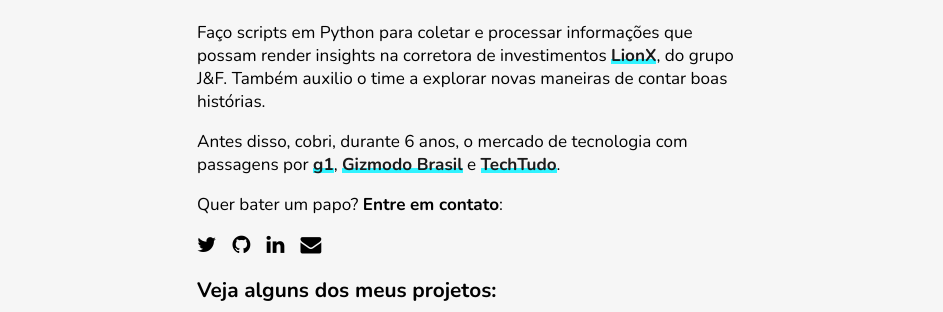
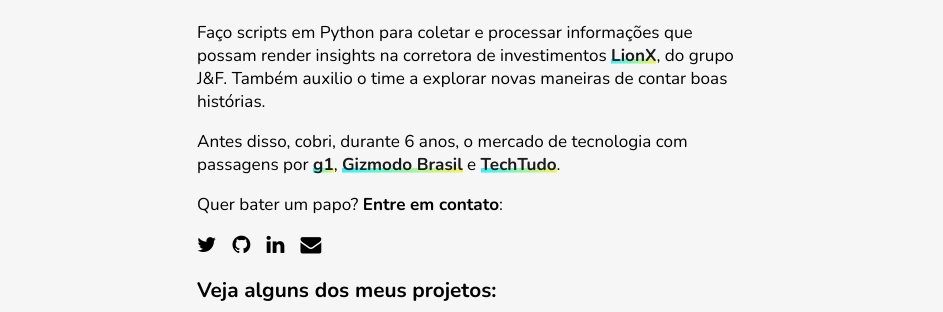
Before and after one commit to alessandrofajr/web_insper, a plain HTML site: page portfolio/index.html in a window 1280 px wide. Shown: the part 127-439 px from the top of the page, without its empty margins (168-1111 px from the left). Drawn offline with nearby package versions, Linux system fonts and the light colour scheme.

Commit message:
Add files via upload

```diff
--- a/portfolio/index.html
+++ b/portfolio/index.html
@@ -15,8 +15,8 @@
             <h1>Olá! Meu nome é Alessandro Feitosa Jr.</h1>
             <h2>Sou jornalista com foco em dados.</h2>
         </div>
-        <p>Faço scripts em Python para coletar e processar informações que possam render insights na corretora de investimentos <a class="highlight" href="https://www.lionx.com.br/" target="_blank" rel="noopener noreferrer">LionX</a>, do grupo J&F. Também auxilio o time a explorar novas maneiras de contar boas histórias.</p>
-        <p>Antes disso, cobri, durante 6 anos, o mercado de tecnologia com passagens por <a class="highlight" href="https://g1.globo.com/tecnologia/" target="_blank" rel="noopener noreferrer">g1</a>, <a class="highlight" href="https://gizmodo.uol.com.br/" target="_blank" rel="noopener noreferrer">Gizmodo Brasil</a> e <a class="highlight" href="https://www.techtudo.com.br/colaborador/alessandro-junior.html" target="_blank" rel="noopener noreferrer">TechTudo</a>.</p>
+        <p>Faço scripts em Python para coletar e processar informações que possam render insights na corretora de investimentos <mark><a href="https://www.lionx.com.br/" target="_blank" rel="noopener noreferrer">LionX</a></mark>, do grupo J&F. Também auxilio o time a explorar novas maneiras de contar boas histórias.</p>
+        <p>Antes disso, cobri, durante 6 anos, o mercado de tecnologia com passagens por <mark><a href="https://g1.globo.com/tecnologia/" target="_blank" rel="noopener noreferrer">g1</a></mark>, <mark><a href="https://gizmodo.uol.com.br/" target="_blank" rel="noopener noreferrer">Gizmodo Brasil</a></mark> e <mark><a href="https://www.techtudo.com.br/colaborador/alessandro-junior.html" target="_blank" rel="noopener noreferrer">TechTudo</a></mark>.</p>
         <p>Quer bater um papo? <strong>Entre em contato</strong>:</p>
 
 
--- a/portfolio/style.css
+++ b/portfolio/style.css
@@ -45,29 +45,21 @@ body{
     background-color: transparent;
 }
 
-.highlight {
-    text-decoration: none;
-    color: #18272F;
-    font-weight: 700;
-    position: relative;
+mark{
+    background-color: transparent;
+    background-image: linear-gradient(90deg, #31F3FF, #F7F260);
+    background-position: 0 80%;
+    background-size: 100% 20%;
+    background-repeat: no-repeat;
+    font-weight: bold;
 }
 
-.highlight::before {
-    content: '';
-    background-color: #31F3FF;
-    position: absolute;
-    left: 0;
-    bottom: 3px;
-    width: 100%;
-    height: 5px;
-    z-index: -1;
-    transition: all .3s ease-in-out;
-}
 
-.highlight:hover::before {
-    bottom: 0;
-    height: 85%;
-    margin-bottom: 3px;
+mark:hover{
+    background-image: linear-gradient(90deg, #31F3FF, #F7F260);
+    background-position: 0 55%;
+    background-size: 100% 70%;
+    transition: all .3s ease-out;
 }
 
 .social-icons{
```
